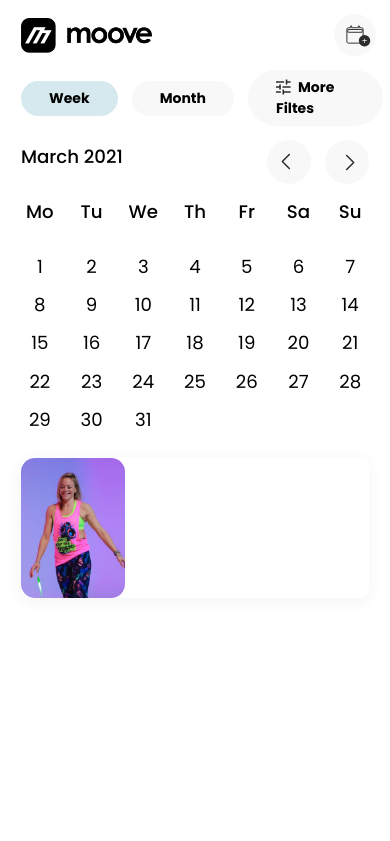
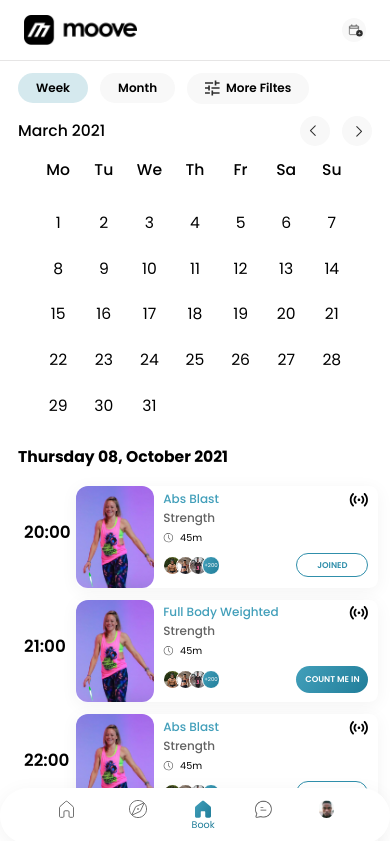
Before and after one commit to Andryha-Step/fit-app, a React (Create React App) app: page /app/book in a window 390 px wide. Shown: the top 841 px of the page. Built offline with nearby package versions, Linux system fonts and the light colour scheme.

Commit message:
Responsiveness for /app/book is ready

```diff
--- a/src/App.tsx
+++ b/src/App.tsx
@@ -36,7 +36,7 @@ function App(): JSX.Element {
 		<Router>
 			<Switch>
 				<AppContainer>
-					<Route path={["/app/forYou", '/app/explore']} render={() => (
+					<Route path={["/app/forYou", '/app/explore', '/app/book']} render={() => (
 						<>
 							<Header />
 							<BottomTabNav />
@@ -56,7 +56,7 @@ function App(): JSX.Element {
 					<Route exact path='/app/book' component={Book} />
 					{/* <Route exact path='/app/chat' component={() => <ForYou />} /> */}
 					{/* <Route exact path='/app/profile' component={() => <ForYou />} /> */}
-					<Route path={["/app/forYou", '/app/explore']} render={() => (
+					<Route path={["/app/forYou", '/app/explore', '/app/book']} render={() => (
 						<Footer terms />
 					)} />
 				</AppContainer>
--- a/src/components/Atoms/Button.tsx
+++ b/src/components/Atoms/Button.tsx
@@ -14,6 +14,9 @@ export interface ButtonProps {
     color?: string
     background?: string
     noShadow?: boolean,
+    transparentDark?: boolean
+    padding?: string
+    noWrap?: boolean
 }
 
 export default function Button(props: ButtonProps): JSX.Element {
@@ -49,42 +52,37 @@ const ButtonStyled = styled.button<ButtonProps>`
     ${p => p.width && `
         width: ${p.width};
     `}
+    background: #FFFFFF;
+    color: #308FAB;
+    border: 0;
+    cursor: pointer;
     ${p => p.primary ? `
         background: linear-gradient(122.49deg, #429FBA 0%, #217E9A 100%);
         color: #FFFFFF;
         border: 0;
         cursor: pointer;
-        // &:hover {
-        //     background: #FFFFFF;
-        //     color: #308FAB;
-        //     cursor: pointer;
-        // }
-    ` : (
-        p.transparent ? `
+    ` : ''}
+
+    ${p => p.transparent ? `
         background: rgba(196, 196, 196, 0.05);
         color: #FFFFFF;
         border: 2px solid #F8F8F8;
         padding: ${p.small ? 'calc(0.4rem - 4px);' : 'calc(0.9rem - 4px)'};
         cursor: pointer;
-            // &:hover {
-            //     background: #FFFFFF;
-            //     color: #308FAB;
-            //     cursor: pointer;
-            // }
-        ` : `
-            background: #FFFFFF;
+    ` : ''}
+
+    ${p => p.transparentDark ? `
+        background: transparent;
+        border: 1px solid #308FAB;
         color: #308FAB;
-            border: 0;
-            cursor: pointer;
-            // &:hover {
-            //     background: #308FAB;
-            //     color: #FFFFFF;
-            //     cursor: pointer;
-            // }
-        `
-    )}
+        padding: ${p.small ? 'calc(0.4rem - 4px);' : 'calc(0.9rem - 4px)'};
+    ` : ''}
 
     ${p => p.noMargin ? 'margin: 0;' : ''}
+
+    ${p => p.padding ? `
+        padding: ${p.padding};
+    ` : ''}
 
     ${p => p.background ? `
         background: ${p.background}
@@ -93,4 +91,8 @@ const ButtonStyled = styled.button<ButtonProps>`
     ${p => p.color ? `
         color: ${p.color}
     ` : ''}
+
+    ${p => p.noWrap ? `
+        white-space: nowrap;
+    ` : ''}
 `
--- /dev/null
+++ b/src/components/Atoms/PeopleIn.tsx
@@ -0,0 +1,57 @@
+import React from 'react'
+import styled from 'styled-components'
+import example_avatar_1 from '../../assets/images/example-avatar-1.png'
+import example_avatar_2 from '../../assets/images/example-avatar-2.png'
+import example_avatar_3 from '../../assets/images/example-avatar-3.png'
+import Text from './Text'
+
+export interface PeopleInProps {
+    children?: React.ReactNode
+    style?: React.CSSProperties
+    size?: string;
+}
+
+export default function PeopleIn(props: PeopleInProps): JSX.Element {
+
+    const { style, size } = props
+    return (
+        <StyledPeopleIn style={style}>
+            <Avatars size={size}>
+                <img style={{ zIndex: 1, right: (parseInt(size || '1.3') / 2) * 0 + 'rem' }} src={example_avatar_1} alt="avatar" />
+                <img style={{ zIndex: 2, right: (parseInt(size || '1.3') / 2) * 1 + 'rem' }} src={example_avatar_2} alt="avatar" />
+                <img style={{ zIndex: 3, right: (parseInt(size || '1.3') / 2) * 2 + 'rem' }} src={example_avatar_3} alt="avatar" />
+                <div style={{ zIndex: 4, right: (parseInt(size || '1.3') / 2) * 3 + 'rem' }}><Text noMargin color={'white'}>+200</Text></div>
+            </Avatars>
+        </StyledPeopleIn>
+    )
+}
+
+const StyledPeopleIn = styled.div`
+
+`
+
+const Avatars = styled.div<{ size?: string }>`
+    display: flex;
+
+    & > * {
+        height: ${p => p.size || '1.3rem'};
+        width: ${p => p.size || '1.3rem'};
+        border-radius: 5rem;
+        border: 1px solid white;
+        position: relative;
+    }
+
+    & > div {
+        background: linear-gradient(122.49deg, #429FBA 0%, #217E9A 100%);
+        display: flex;
+        justify-content: center;
+        align-content: center;
+    }
+
+    & > div > span {
+        display: flex;
+        align-items: center;
+        font-size: 0.45rem;
+        margin-top: 0.1rem;
+    }
+`
--- a/src/components/Atoms/index.ts
+++ b/src/components/Atoms/index.ts
@@ -10,12 +10,13 @@ import Tag, { TagProps } from './Tag';
 import ProgressBar, { ProgressBarProps } from './ProgressBar'
 import IconsRow, { IconsRowProps } from './IconsRow'
 import Coach, { CoachProps } from './Coach'
+import PeopleIn, { PeopleInProps } from './PeopleIn'
 import MultipleSelect, { useMultipleSelect, MultipleSelectHook } from './MultipleSelect'
 
 export {
-    Button, Input, Modal, Select, Text, Title, TabSwitcher, Logo, Tag, ProgressBar, IconsRow, Coach, useTabSwitcher, MultipleSelect, useMultipleSelect
+    Button, Input, Modal, Select, Text, Title, TabSwitcher, Logo, Tag, ProgressBar, IconsRow, Coach, useTabSwitcher, MultipleSelect, useMultipleSelect, PeopleIn
 }
 
 export type {
-    TitleProps, ButtonProps, InputProps, ModalProps, SelectProps, TextProps, TabSwitcherProps, LogoProps, TagProps, ProgressBarProps, IconsRowProps, CoachProps, Tab, TabSwitcherLayoutStyle, TabSwitcherVisualStyle, TabSwitcherHook, MultipleSelectHook
+    TitleProps, ButtonProps, InputProps, ModalProps, SelectProps, TextProps, TabSwitcherProps, LogoProps, TagProps, ProgressBarProps, IconsRowProps, CoachProps, Tab, TabSwitcherLayoutStyle, TabSwitcherVisualStyle, TabSwitcherHook, MultipleSelectHook, PeopleInProps
 }
--- a/src/components/Blocks/Book/BookClassCard.tsx
+++ b/src/components/Blocks/Book/BookClassCard.tsx
@@ -1,22 +1,67 @@
 import React from 'react'
 import styled from 'styled-components'
 import cover from '../../../assets/backgrounds/main_bg.png'
+import clock from '../../../assets/icons/clock.svg'
+import { Title, Text, PeopleIn, Button } from '../../Atoms'
+import Flex from '../../Blocks/Flex'
+import one_to_one from '../../../assets/icons/one-to-one.svg'
+import remote from '../../../assets/icons/remote.svg'
 
 export interface BookClassCardProps {
     children?: React.ReactNode
     style?: React.CSSProperties
+    title?: string | JSX.Element
+    subTitle?: string
+    duration?: string
+    iconType?: 'one_to_one' | 'remote'
+    joined?: boolean
+    time?: string
+    noCover?: boolean
 }
 
 export default function BookClassCard(props: BookClassCardProps): JSX.Element {
 
-    const { style } = props
+    const { style, title, subTitle, duration, iconType, joined, time, noCover } = props
+
+
+    let classIcon;
+    switch (iconType) {
+        case 'one_to_one': classIcon = one_to_one; break;
+        case 'remote': classIcon = remote; break;
+    }
 
     return (
         <StyledBookClassCardContainer style={style}>
-            <StyledBookClassCard>
-                <ClassCover />
+            <Time>
+                <Title size={'1.4rem'} weight={'600'}>{time}</Title>
+            </Time>
+            <StyledBookClassCard noCover={noCover}>
+                {
+                    !noCover && <ClassCover />
+                }
                 <InfoContainer>
-
+                    <Flex jc={'space-between'}>
+                        <Title size={'1rem'} color={'#429FBA'} noMargin weight={'500'}>{title}</Title>
+                        {
+                            iconType && <ClassIcon src={classIcon} alt="class type" />
+                        }
+                    </Flex>
+                    <Title size={'1rem'} color={'#636363'} noMargin weight={'500'} style={{ marginBottom: '0.3rem' }}>{subTitle}</Title>
+                    <Flex ai={'center'}>
+                        <img
+                            style={{ marginRight: '0.5rem', marginBottom: '0px', height: '1rem' }}
+                            src={clock} alt="clock"
+                        />
+                        <Text size={'.8rem'} noWrap noMargin>{duration}</Text>
+                    </Flex>
+                    <Flex jc={'flex-end'} ai={'center'} style={{ marginBottom: '.5rem', marginTop: '.7rem', width: '100%', position: 'relative' }}>
+                        <PeopleIn size={'1.4rem'} style={{ position: 'absolute', left: 0 }} />
+                        <StyledButton joined={joined} transparentDark={joined} primary={!joined} noShadow noMargin noWrap fontSize={'.7rem'} width={'6rem'}
+                            padding={joined ? 'calc(.6rem - 2px) 0.7rem calc(.5rem - 2px) 0.7rem' : '.6rem  0.7rem .55rem 0.7rem'}
+                        >
+                            {joined ? "JOINED" : 'COUNT ME IN'}
+                        </StyledButton>
+                    </Flex>
                 </InfoContainer>
             </StyledBookClassCard>
         </StyledBookClassCardContainer>
@@ -24,23 +69,28 @@ export default function BookClassCard(props: BookClassCardProps): JSX.Element {
 }
 
 const StyledBookClassCardContainer = styled.div`
-    width: calc(100vw - 3rem);
+    width: calc(100% - 3rem);
     display: flex;
     padding: 0 1.5rem;
+    margin-bottom: 1rem;
+    padding-left: 2rem;
 `
 
-const StyledBookClassCard = styled.div`
+const StyledBookClassCard = styled.div<{ noCover?: boolean }>`
     display: flex;
     background: #FFFFFF;
     box-shadow: 0px 3.33134px 16.6567px rgba(0, 0, 0, 0.05);
     border-radius: 0.7rem;
     flex: 1;
-    height: 10rem;
+    height: 8.5rem;
+    ${p => p.noCover ? `
+        padding-left: .8rem;
+    ` : ''}
 `
 
 const ClassCover = styled.div`
-    width: 30%;
     height: 100%;
+    width: 6.5rem;
     background-size: 5rem;
 
     background: url(${cover});
@@ -50,5 +100,26 @@ const ClassCover = styled.div`
 `
 
 const InfoContainer = styled.div`
-    flex: 3;
+    display: flex;
+    flex-direction: column;
+    justify-content: center;
+    flex: 1;
+    margin: .8rem;
 `
+
+const ClassIcon = styled.img`
+    height: 1.6rem;
+    width: 1.6rem;
+    filter: invert(1);
+`
+
+const Time = styled.div`
+    display: flex;
+    align-items: center;
+    margin-right: .8rem;
+    width: 3.5rem;
+`
+
+const StyledButton = styled(Button) <{ joined?: boolean }>`
+
+`
--- a/src/components/Blocks/Book/Calendar.tsx
+++ b/src/components/Blocks/Book/Calendar.tsx
@@ -1,6 +1,6 @@
 import React, { MouseEventHandler, useEffect, useState } from 'react'
 import styled from 'styled-components'
-import { Text, Title } from '../../Atoms'
+import { Title } from '../../Atoms'
 import arrow_img from '../../../assets/icons/circle-arrow.svg'
 
 export interface CalendarProps {
@@ -44,9 +44,6 @@ export default function Calendar(props: CalendarProps): JSX.Element {
         console.log(newStartDate);
     }, [])
 
-    const startShift = currentStartDate.getDay() ? currentStartDate.getDay() - 1 : 6;
-    const calendarElements = [...Array(startShift).fill(null), ...Array(getMonthDayCount(currentStartDate)).fill(null).map((el, i) => i)]
-
     const hangleArrowClick: MouseEventHandler<HTMLImageElement> = (event) => {
         const target = event.target as HTMLImageElement
         console.log(target.id)
@@ -64,10 +61,13 @@ export default function Calendar(props: CalendarProps): JSX.Element {
         setCurrentStartDate(newStartDate)
     }
 
+    const startShift = currentStartDate.getDay() ? currentStartDate.getDay() - 1 : 6;
+    const calendarElements = [...Array(startShift).fill(null), ...Array(getMonthDayCount(currentStartDate)).fill(null).map((el, i) => i)];
+
     return (
         <StyledCalendar style={style}>
             <CalendarHeader>
-                <Title style={{ flex: 1 }} weight={'500'}>{months[currentStartDate.getMonth()]} {currentStartDate.getFullYear()}</Title>
+                <Title style={{ flex: 1 }} weight={'500'} noMargin>{months[currentStartDate.getMonth()]} {currentStartDate.getFullYear()}</Title>
                 <ArrowContainer>
                     <Arrow src={arrow_img} alt="arrow" id="left" onClick={hangleArrowClick} />
                     <Arrow src={arrow_img} alt="arrow" id="right" onClick={hangleArrowClick} right />
@@ -81,7 +81,9 @@ export default function Calendar(props: CalendarProps): JSX.Element {
                 }
                 {
                     calendarElements.map(day => (
-                        <Title center weight={'400'}>{day !== null ? day + 1 : ''}</Title>
+                        <CalendarDay selectable={day !== null}>
+                            <Title center weight={'400'}>{day !== null ? day + 1 : ''}</Title>
+                        </CalendarDay>
                     ))
                 }
             </CalendarGrid>
@@ -91,17 +93,25 @@ export default function Calendar(props: CalendarProps): JSX.Element {
 
 const StyledCalendar = styled.div`
     margin-top: 1rem;
+    display: flex;
+    flex-direction: column;
+    align-items: center;
 `
 
 const CalendarHeader = styled.div`
     display: flex;
     align-items: center;
     padding: 0 1.5rem;
+    width: calc(100% - 3rem);
 `
 
 const ArrowContainer = styled.div`
     display: flex;
     align-items: center;
+
+    && img {
+        height: 2.5rem;
+    }
 `
 const Arrow = styled.img<{ right?: boolean }>`
 
@@ -115,11 +125,31 @@ const Arrow = styled.img<{ right?: boolean }>`
 const CalendarGrid = styled.div`
     display: grid;
     grid-template-columns: repeat(7, 1fr);
+    /* grid-template-rows: repeat(7, 1fr); */
+    grid-column-gap: .8rem;
     margin: 1rem;
+`
+
+const CalendarDay = styled.div<{ selectable?: boolean }>`
+    display: flex;
+    justify-content: center;
+    align-items: center;
+    cursor: pointer;
+    && > span {
+        width: 3rem;
+        height: 3rem;
+        border-radius: 5rem;
+        display: flex;
+        justify-content: center;
+        align-items: center;
+    }
+
+    ${p => p.selectable ? `
+        && > span:hover {
+            background: linear-gradient(122.49deg, rgba(66, 159, 186, 0.3) 0%, rgba(33, 126, 154, 0.3) 100%);
+        }
+    ` : ''}
 `
 // const CalendarHeader = styled.div`
 
 // `
-// const CalendarHeader = styled.div`
-
-// `
--- a/src/components/Blocks/Flex.tsx
+++ b/src/components/Blocks/Flex.tsx
@@ -6,6 +6,7 @@ export interface FlexProps {
     flex?: string
     jc?: string
     ai?: string
+    width?: string
 }
 
 export default styled.div<FlexProps>`
@@ -33,6 +34,10 @@ export default styled.div<FlexProps>`
         align-items: ${p.ai};
     ` : ''}
 
+    ${p => p.width ? `
+        width: ${p.width};
+    ` : ''}
+
     &::-webkit-scrollbar {
         display: none;
     }
--- a/src/components/Blocks/Global/Header.tsx
+++ b/src/components/Blocks/Global/Header.tsx
@@ -2,9 +2,10 @@ import React, { useEffect } from 'react';
 import styled, { createGlobalStyle } from 'styled-components';
 import { Logo, TabSwitcher, useTabSwitcher } from '../../Atoms';
 import searchIcon from '../../../assets/icons/search.svg'
+import calendarAdd from '../../../assets/icons/calendar-add.svg'
 // import useWindowSize from '../../../hooks/useWindowSize';
 import Flex from '../Flex'
-import { useHistory } from 'react-router';
+import { Route, useHistory } from 'react-router';
 import { Link } from 'react-router-dom';
 
 export interface HeaderProps {
@@ -118,8 +119,10 @@ export default function Header(props: HeaderProps): JSX.Element {
         onSwitch
     })
 
+    const currentBottomTabs = bottomTabs.find(tab => history.location.pathname.includes(tab.route))?.bottomTabs || []
+
     const bottomTabSwitcher = useTabSwitcher({ // Bottom tabs
-        tabs: bottomTabs.find(tab => history.location.pathname.includes(tab.route))?.bottomTabs || [],
+        tabs: currentBottomTabs,
         layoutStyle: 'header-bottom',
         visualStyle: 'button'
     })
@@ -135,7 +138,7 @@ export default function Header(props: HeaderProps): JSX.Element {
     return (
         <>
             <StyledHeader>
-                <HeaderSpaceGlobalStyle />
+                <HeaderSpaceGlobalStyle isBottomTabs={currentBottomTabs.length > 0} />
                 <Logo style={{ justifyContent: 'flex-start', paddingLeft: '2rem', height: '100%' }} flex={'1'} dark />
                 {/* {
                     screenWidth > 600 &&
@@ -153,13 +156,24 @@ export default function Header(props: HeaderProps): JSX.Element {
                     {...mainTabSwitcher.tabSwitcherProps}
                 />
                 <SearchContainer isVisable={true} >
-                    <Link to="/app/search">
-                        <img src={searchIcon} alt="searchIcon" />
-                    </Link>
+                    <Route
+                        path={["/app/forYou", "/app/explore"]}
+                    >
+                        <Link to="/app/search">
+                            <img src={searchIcon} alt="searchIcon" />
+                        </Link>
+                    </Route>
+                    <Route
+                        path={["/app/book"]}
+                    >
+                        {/* <Link to="/app/search"> */}
+                        <img src={calendarAdd} alt="calendar add" />
+                        {/* </Link> */}
+                    </Route>
                 </SearchContainer>
             </StyledHeader>
             {
-                bottomTabs &&
+                currentBottomTabs.length > 0 &&
                 <HeaderBottom>
                     <StyledSwitcherContainer>
                         {/* <TabSwitcher
@@ -182,20 +196,6 @@ export default function Header(props: HeaderProps): JSX.Element {
     )
 }
 
-// export function useHeader(args: HeaderHookArgs): HeaderHook {
-
-
-//     const renderHeader = () => (
-//         <Header
-//             bottomTabSwitcher={bottomTabSwitcher}
-//             mainTabSwitcher={mainTabSwitcher}
-//         />
-//     )
-
-//     return {
-//         renderHeader
-//     }
-// }
 
 const StyledHeader = styled.header`
     position: fixed;
@@ -287,9 +287,9 @@ const HeaderBottom = styled.div`
 `
 
 
-const HeaderSpaceGlobalStyle = createGlobalStyle`
+const HeaderSpaceGlobalStyle = createGlobalStyle<{ isBottomTabs?: boolean }>`
     body {
-        margin-top: calc(8.5rem + 1px);
+        margin-top: calc(${p => p.isBottomTabs ? "8.5rem" : '5rem'} + 1px);
     }
 `
 
--- a/src/components/Screens/App/Book.tsx
+++ b/src/components/Screens/App/Book.tsx
@@ -5,6 +5,7 @@ import calendarAdd from '../../../assets/icons/calendar-add.svg'
 import settings from '../../../assets/icons/settings.svg'
 import Calendar from '../../Blocks/Book/Calendar'
 import BookClassCard from '../../Blocks/Book/BookClassCard'
+import Flex from '../../Blocks/Flex'
 
 export interface BookProps {
     children?: React.ReactNode
@@ -26,10 +27,10 @@ export default function Book(props: BookProps): JSX.Element {
 
     return (
         <StyledBook style={style}>
-            <BookHeader>
+            {/* <BookHeader>
                 <Logo style={{ justifyContent: 'flex-start', paddingLeft: '1.5rem', height: '100%' }} flex={'1'} dark />
                 <CalendarAdd src={calendarAdd} alt="calendar add" />
-            </BookHeader>
+            </BookHeader> */}
             <OptionsContainer>
                 <TabSwitcher
                     {...calendarTypeSwitcher.tabSwitcherProps}
@@ -39,6 +40,7 @@ export default function Book(props: BookProps): JSX.Element {
                             <Title
                                 id={tab.id + ''}
                                 size={'1rem'}
+                                weight={'600'}
                             >{tab.title}</Title>
                         </TabSwticherCustomTab>
                     )}
@@ -48,39 +50,100 @@ export default function Book(props: BookProps): JSX.Element {
                     <Title
                         size={'1rem'}
                         style={{ flex: 1 }}
+                        weight={'600'}
                     >More Filtes</Title>
                 </TabSwticherCustomTab>
             </OptionsContainer>
             <Calendar />
-            <BookClassCard />
+            <Flex>
+                <Title style={{ marginLeft: '1.5rem', marginBottom: '1.5rem' }}>Thursday 08, October 2021</Title>
+            </Flex>
+            <BookClassCard
+                title={'Abs Blast'}
+                subTitle={'Strength'}
+                duration={'45m'}
+                iconType={'remote'}
+                time={'20:00'}
+                joined
+            />
+            <BookClassCard
+                title={'Full Body Weighted'}
+                subTitle={'Strength'}
+                duration={'45m'}
+                iconType={'remote'}
+                time={'21:00'}
+            />
+            <BookClassCard
+                title={'Abs Blast'}
+                subTitle={'Strength'}
+                duration={'45m'}
+                iconType={'remote'}
+                time={'22:00'}
+                joined
+            />
+            <BookClassCard
+                title={'Abs Blast'}
+                subTitle={'Strength'}
+                duration={'45m'}
+                iconType={'remote'}
+                time={'23:00'}
+                joined
+            />
+            <BookClassCard
+                title={'Abs Blast'}
+                subTitle={'Strength'}
+                duration={'45m'}
+                iconType={'remote'}
+                time={'23:00'}
+                joined
+            />
+            <BookClassCard
+                title={'Booked Appointment'}
+                subTitle={'Appointment'}
+                duration={'45m'}
+                iconType={'one_to_one'}
+                time={'23:00'}
+                joined
+                noCover
+            />
         </StyledBook>
     )
 }
 
 const StyledBook = styled.div`
+    @media screen and (min-width: 600px) and (max-width: 900px) {
+        padding: 0 10vw;
+    }
 
+    @media screen and (min-width: 900px) and (max-width: 1200px) {
+        padding: 0 15vw;
+    }
+
+    @media screen and (min-width: 1200px) {
+        padding: 0 20vw;
+    }
 `
 
-const BookHeader = styled.div`
-    height: 5rem;
-    display: flex;
-    justify-content: space-between;
+// const BookHeader = styled.div`
+//     height: 5rem;
+//     display: flex;
+//     justify-content: space-between;
+// `
 
-`
-
-const CalendarAdd = styled.img`
-    height: calc(100% - 2rem);
-    padding: 1rem;
-`
+// const CalendarAdd = styled.img`
+//     height: calc(100% - 2rem);
+//     padding: 1rem;
+// `
 
 const OptionsContainer = styled.div`
     display: flex;
-    align-items: center;
+    /* align-items: center; */
     margin-left: 1rem;
+    padding-top: 1rem;
 `
 
 const TabSwticherCustomTab = styled.div<{ active?: boolean }>`
-    padding: 0.5rem 2rem;
+    padding: 0.5rem 1.5rem;
     margin: 0 0.5rem;
     border-radius: 5rem;
     cursor: pointer;
--- a/src/index.css
+++ b/src/index.css
@@ -24,7 +24,11 @@ input::-webkit-inner-spin-button {
   margin: 0;
 }
 
-@media only screen and (max-width: 600px) {
+html {
+  font-size: 12px;
+}
+
+@media only screen and (min-width: 400px) {
   html {
     font-size: 14px;
   }
```
Lines whose indentation alone changed are shown as unchanged.
